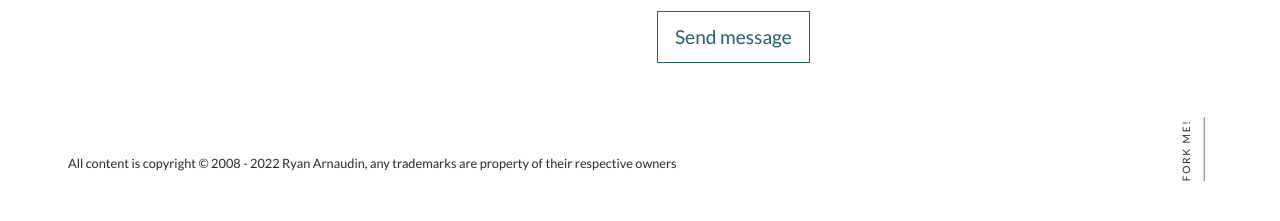
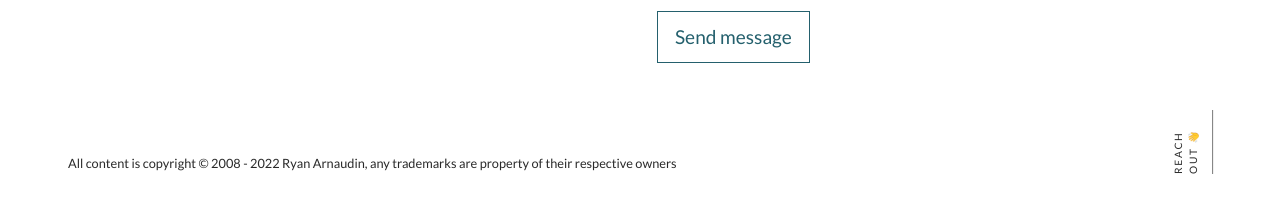
Before and after one commit to arnaudin/arnaudin.github.io, a Jekyll site: the page built from _pages/contact.html, in a window 1280 px wide. Shown: the part 665-886 px from the top of the page. Built offline with Jekyll 4.4.1, drawn with Linux system fonts in a browser that asks for light colours; nearby versions of some CDN libraries.

Commit message:
Update footer

```diff
--- a/_includes/footer.html
+++ b/_includes/footer.html
@@ -9,6 +9,6 @@
         </a>
     </div>
     <div class="made-by-wrapper">
-        <a class="made-by" href="//github.com/arnaudin/arnaudin.github.io">Fork Me!</a>
+        <a class="made-by" href="/contact/">Reach Out 👋</a>
     </div>
 </footer>
```
